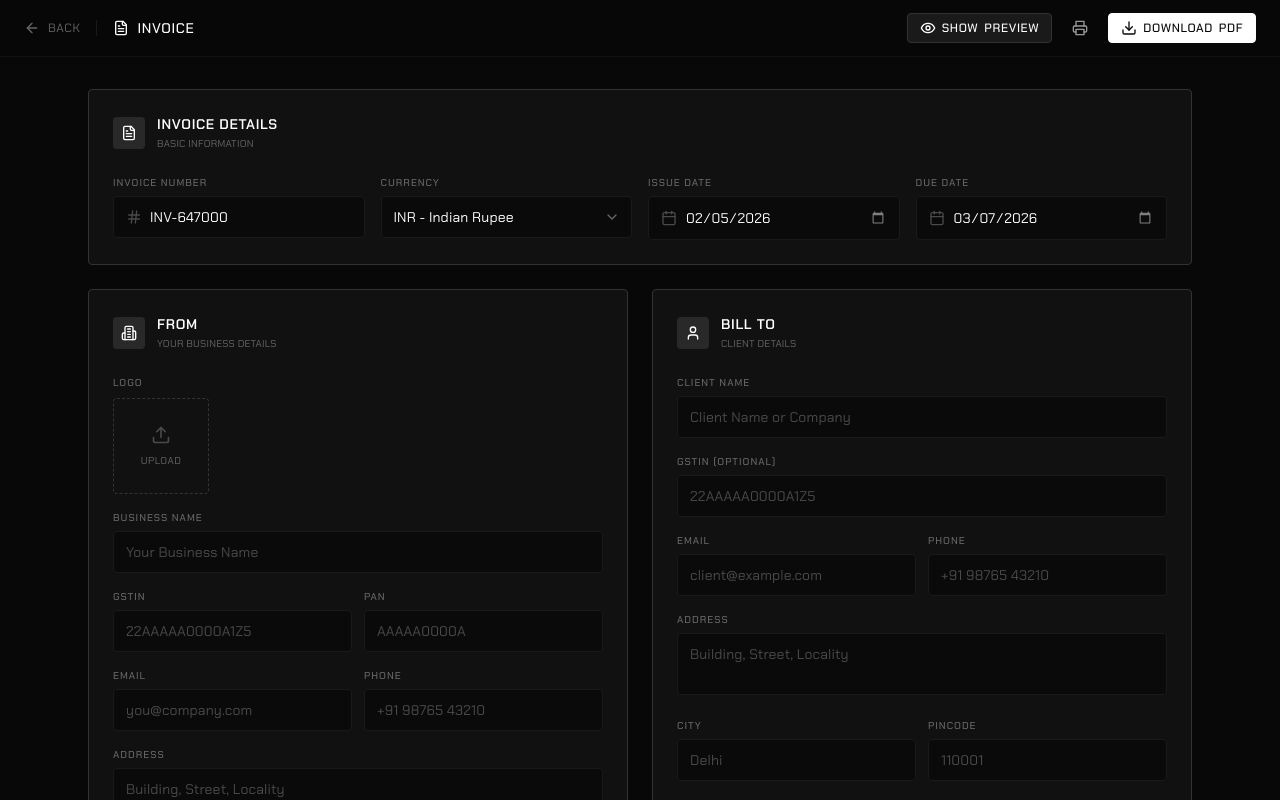
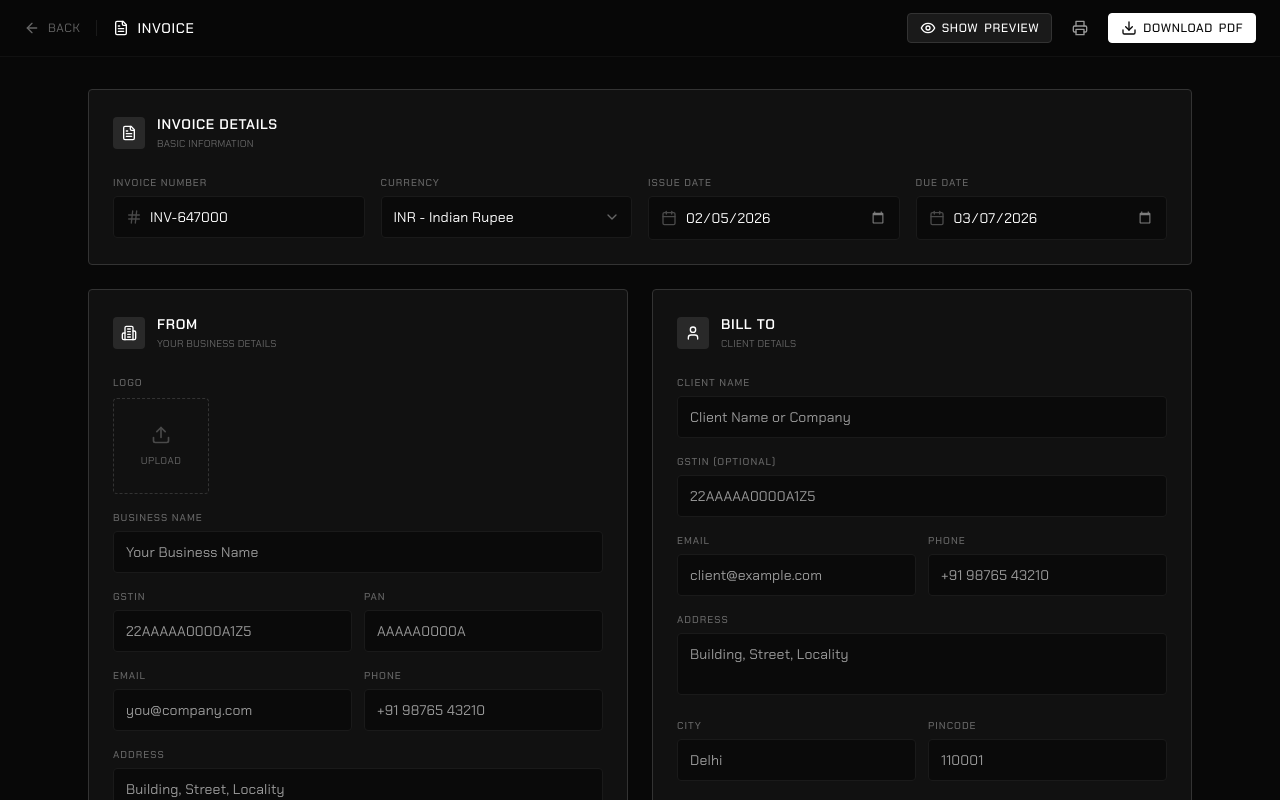
Before and after one commit to DivyomSharma/invoicer, a Next.js app: page /create in a window 1280 px wide. Shown: the top 800 px of the page. Built offline with nearby package versions, Linux system fonts and the light colour scheme.

Commit message:
fix: Improve placeholder visibility with better contrast

```diff
--- a/src/components/ui/Input.tsx
+++ b/src/components/ui/Input.tsx
@@ -73,7 +73,7 @@ export const Input = forwardRef<HTMLInputElement, InputProps>(({
                         flex-1 w-full px-3 py-2.5
                         bg-transparent
                         text-white text-sm
-                        placeholder:text-dark-500
+                        placeholder:text-dark-300
                         focus:outline-none
                         disabled:cursor-not-allowed
                         ${leftIcon ? 'pl-2' : ''}
--- a/src/components/ui/Textarea.tsx
+++ b/src/components/ui/Textarea.tsx
@@ -44,7 +44,7 @@ export const Textarea = forwardRef<HTMLTextAreaElement, TextareaProps>(({
                     bg-dark-900 rounded
                     border transition-colors duration-150
                     text-white text-sm
-                    placeholder:text-dark-500
+                    placeholder:text-dark-300
                     focus:outline-none
                     resize-none
                     ${isFocused
```
